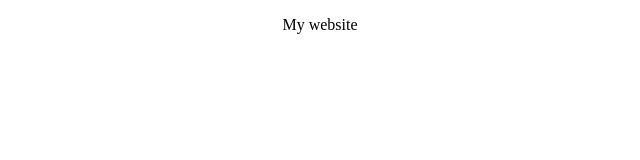
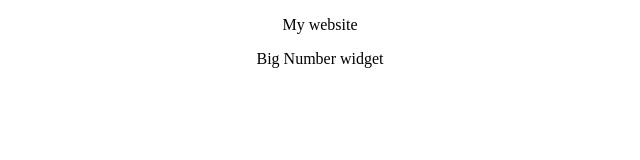
Before and after one commit to souredoutlook/battle-pass-info, a React (Create React App) app: page / in a window 1280 px wide. Shown: the top 160 px of the page, without its empty margins (320-960 px from the left). Built offline with nearby package versions, Linux system fonts and the light colour scheme.

Commit message:
Initialize BigNumber component

```diff
--- a/src/App.js
+++ b/src/App.js
@@ -1,9 +1,11 @@
 import './App.css';
+import BigNumber from "./components/BigNumber";
 
 function App() {
   return (
     <div className="App">
       <p>My website</p>
+      <BigNumber />
     </div>
   );
 }
--- /dev/null
+++ b/src/components/BigNumber.css
@@ -0,0 +1,3 @@
+.BigNumber {
+    flex-direction: column;
+  }
--- /dev/null
+++ b/src/components/BigNumber.jsx
@@ -0,0 +1,11 @@
+import './BigNumber.css';
+
+function BigNumber() {
+  return (
+    <div className="BigNumber">
+      <p>Big Number widget</p>
+    </div>
+  );
+}
+
+export default BigNumber;
--- a/src/index.js
+++ b/src/index.js
@@ -11,7 +11,7 @@ Sentry.init({
   // Set tracesSampleRate to 1.0 to capture 100%
   // of transactions for performance monitoring.
   // We recommend adjusting this value in production
-  tracesSampleRate: 1.0,
+  // tracesSampleRate: 1.0,
 });
 
 ReactDOM.render(<App />, document.getElementById("root"));
```
Also changed, not shown: src/reportWebVitals.js (deleted, +0 -13 lines), src/logo.svg (deleted).
